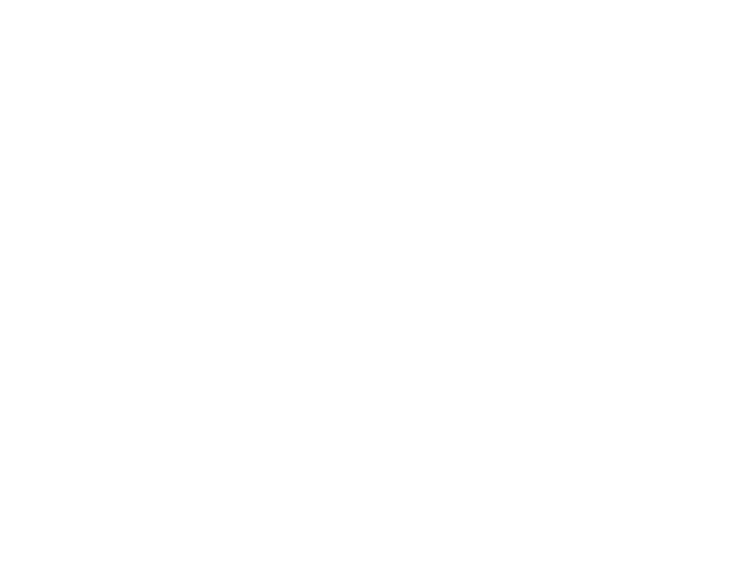
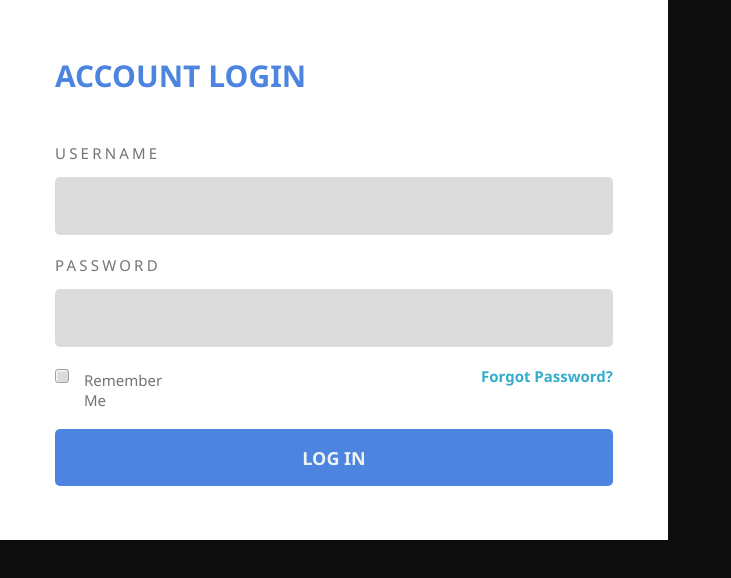
Before and after one commit to Rusarch333/lesson18-homework-25032024, a plain HTML site: page index.html in a window 1280 px wide. Shown: the whole page, without its empty margins (0-731 px from the left). Drawn offline with Linux system fonts and the light colour scheme.

Commit message:
Pre-release commit

```diff
--- /dev/null
+++ b/assets/css/login-form.css
@@ -0,0 +1,83 @@
+.auth-form{
+  width: 668px;
+  height: 540px;
+  padding: 55px;
+  background-color: rgb(255, 255, 255);
+}
+.auth-form-title{
+  margin-bottom: 47px;
+  color: rgb(77 132 223);
+}
+.auth-form-text-label{
+  display: block;
+  margin-bottom: 14px;
+  color: rgb(115, 115, 115);
+  font-weight: 500;
+  letter-spacing: 3.2px;
+}
+.auth-form-text-input{
+  width: 100%;
+  height: 58px;
+  border: 0px solid transparent;
+  border-radius: 5px;
+  margin-bottom: 20px;
+  background-color: rgb(219, 219, 219);
+}
+/* Замінемо стандартний чекбокс на власний */
+.auth-form-remember-me-checkbox{
+  display: none;
+}
+.additional-form-actions{
+  display: flex;
+  justify-content: space-between;
+  align-items: center;
+  margin-top: -6px;
+}
+/* Створюємо власний чекбокс */
+.auth-form-remember-me-label{
+  display: inline-block;
+  width: 14px;
+  height: 14px;
+  border: 1px solid rgb(160, 160, 160);
+  border-radius: 3px;
+  margin: 0 10px 0 0;
+  background-color: rgb(219, 219, 219);
+  box-shadow: 1px 1px 2px rgb(255, 255, 255) inset;
+  cursor: pointer;
+  position: relative;
+}
+/* Cтавимо відмітку сhecked */
+.auth-form-remember-me-checkbox:checked
++ .additional-form-actions .auth-form-remember-me-label::before{
+  content: "\2713";
+  position: absolute;
+  top: -3px;
+  left: 0;
+}
+/* Додаємо надпис селектором, щоб не задавати відступ пробілами */
+.auth-form-remember-me-label::after{
+  content: "Remember Me";
+  display: inline-block;
+  width: 100px;
+  margin-left: 28px;
+  color: rgb(115, 115, 115);
+}
+.auth-form-forgot-password-link{
+  /* хітбокси */
+  padding-top: 5px;
+  padding-bottom: 5px;
+  color: rgb(53, 172, 202);
+  font-weight: 610;
+}
+.auth-form-login-button{
+  display: block;
+  width: 100%;
+  height: 57px;
+  border: 0 solid transparent;
+  border-radius: 5px;
+  margin-top: 38px;
+  color: rgb(238, 243, 247);
+  background-color: rgb(77 132 223);
+  font-size: 1.2em;
+  font-weight: 640;
+}
--- a/index.html
+++ b/index.html
@@ -1,15 +1,29 @@
 <!DOCTYPE html>
 <html lang="en">
 <head>
-  <!-- Meta -->
   <meta charset="UTF-8">
   <meta name="viewport" content="width=device-width, initial-scale=1.0">
-  <!-- Links -->
   <link rel="stylesheet" href="./style.css">
-  <!-- Title -->
+  <link rel="stylesheet" href="./assets/css/login-form.css">
   <title>Lesson 18 - homework</title>
 </head>
 <body>
-
+  <form class="auth-form">
+    <h1 class="auth-form-title">ACCOUNT LOGIN</h1>
+    <label class="auth-form-text-label" for="login">USERNAME</label>
+    <input class="auth-form-text-input" type="text" name="login"/>
+    <label class="auth-form-text-label" for="password">PASSWORD</label>
+    <input class="auth-form-text-input" type="text" name="password"/>
+    <input
+    class="auth-form-remember-me-checkbox"
+    type="checkbox"
+    name="remember-me"
+    id="remember-me"/>
+    <div class="additional-form-actions">
+      <label class="auth-form-remember-me-label" for="remember-me"></label>
+      <a href="#" class="auth-form-forgot-password-link">Forgot Password?</a>
+    </div>
+    <button class="auth-form-login-button">LOG IN</button>
+  </form>
 </body>
 </html>
--- a/style.css
+++ b/style.css
@@ -1,10 +1,17 @@
 *{
+  box-sizing: border-box;
   font-family:'Segoe UI', Tahoma, Geneva, Verdana, sans-serif;
-  box-sizing: border-box;
-}
-:root{
-  font-size: 16px;
 }
 body{
-  margin: 0;  /* reset css */
+  margin: 0;              /* reset css */
+  background-color: rgb(14, 14, 14);
+  font-size: 15px;
 }
+h1{
+  padding: 0;             /* reset css */
+  margin-top: 0;          /* reset css */
+  margin-bottom: 0;       /* reset css */
+}
+a{
+  text-decoration: none;  /* reset css */
+}
```
